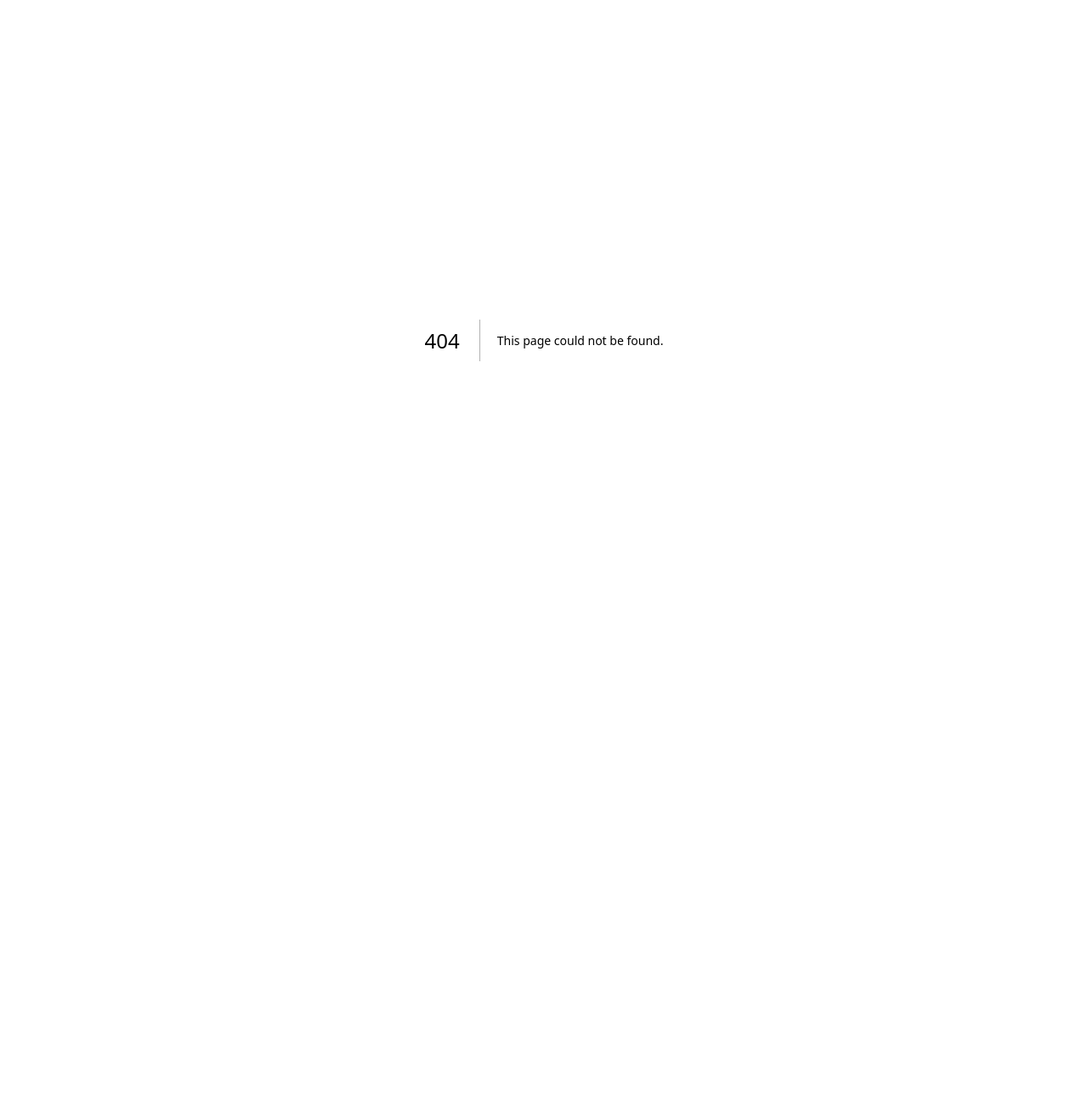
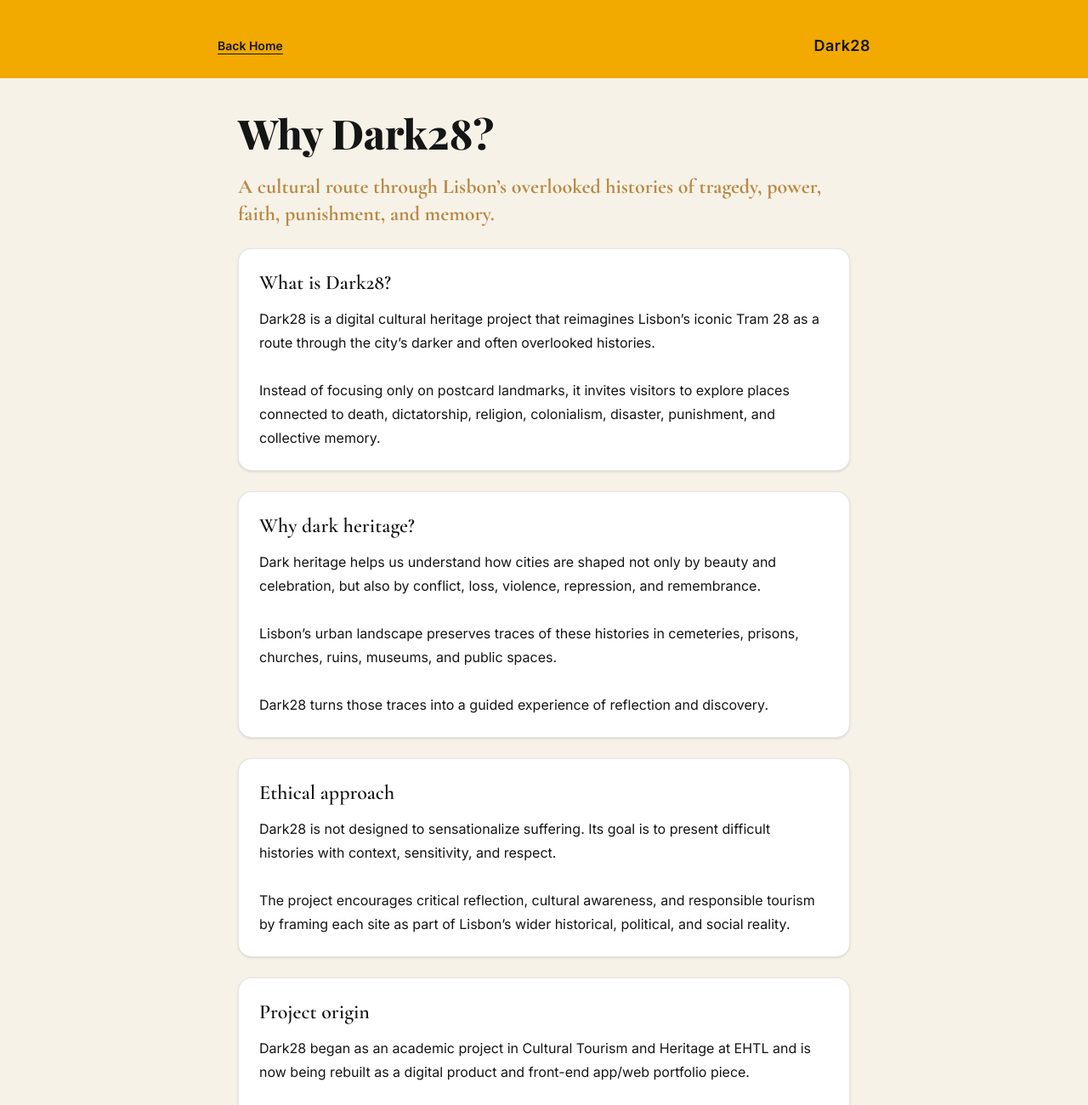
Before and after one commit to alinelx/dark-28, a Next.js app: page /about in a window 1280 px wide. Before the commit this address had no page. Shown: the top 1300 px of the page at 85% size. Before the commit the page ends 800 px from the top, so only its background shows below. Built offline with nearby package versions, Linux system fonts and the light colour scheme.

Commit message:
refactor(details): add expansable historical context preview and replace img with next image optimization

```diff
--- a/next.config.ts
+++ b/next.config.ts
@@ -1,8 +1,18 @@
 import type { NextConfig } from "next";
 
 const nextConfig: NextConfig = {
-  /* config options here */
-  reactCompiler: true,
+  images: {
+    remotePatterns: [
+      {
+        protocol: "https",
+        hostname: "upload.wikimedia.org",
+      },
+      {
+        protocol: "https",
+        hostname: "ncultura.pt",
+      },
+    ],
+  },
 };
 
 export default nextConfig;
--- /dev/null
+++ b/src/app/about/page.tsx
@@ -0,0 +1,115 @@
+import Link from "next/link";
+
+export default function AboutPage() {
+  return (
+    <main className="min-h-screen bg-(--color-bg) text-(--color-text)">
+      <header className="bg-(--color-yellow) px-6 pb-6 pt-10">
+        <div className="mx-auto flex max-w-3xl items-center justify-between">
+          <Link
+            href="/"
+            className="text-sm font-semibold underline underline-offset-4"
+          >
+            Back Home
+          </Link>
+
+          <div className="text-lg font-semibold tracking-wide">Dark28</div>
+        </div>
+      </header>
+
+      <section className="mx-auto flex max-w-3xl flex-col gap-6 px-6 py-10">
+        <h1
+          className="text-4xl font-black md:text-5xl"
+          style={{ fontFamily: "var(--font-headline)" }}
+        >
+          Why Dark28?
+        </h1>
+
+        <p
+          className="text-2xl font-bold text-(--color-gold)"
+          style={{ fontFamily: "var(--font-accent)" }}
+        >
+          A cultural route through Lisbon’s overlooked histories of tragedy,
+          power, faith, punishment, and memory.
+        </p>
+
+        <section className="rounded-2xl border border-black/10 bg-white p-6 shadow-sm">
+          <h2
+            className="mb-3 text-2xl font-semibold"
+            style={{ fontFamily: "var(--font-accent)" }}
+          >
+            What is Dark28?
+          </h2>
+          <p className="leading-7">
+            Dark28 is a digital cultural heritage project that reimagines
+            Lisbon’s iconic Tram 28 as a route through the city’s darker and
+            often overlooked histories.<br/><br/>
+            Instead of focusing only on postcard
+            landmarks, it invites visitors to explore places connected to death,
+            dictatorship, religion, colonialism, disaster, punishment, and
+            collective memory.
+          </p>
+        </section>
+
+        <section className="rounded-2xl border border-black/10 bg-white p-6 shadow-sm">
+          <h2
+            className="mb-3 text-2xl font-semibold"
+            style={{ fontFamily: "var(--font-accent)" }}
+          >
+            Why dark heritage?
+          </h2>
+          <p className="leading-7">
+            Dark heritage helps us understand how cities are shaped not only by
+            beauty and celebration, but also by conflict, loss, violence,
+            repression, and remembrance.<br/><br/>
+            Lisbon’s urban landscape preserves
+            traces of these histories in cemeteries, prisons, churches, ruins,
+            museums, and public spaces.<br/><br/>Dark28 turns those traces into a guided
+            experience of reflection and discovery.
+          </p>
+        </section>
+
+        <section className="rounded-2xl border border-black/10 bg-white p-6 shadow-sm">
+          <h2
+            className="mb-3 text-2xl font-semibold"
+            style={{ fontFamily: "var(--font-accent)" }}
+          >
+            Ethical approach
+          </h2>
+          <p className="leading-7">
+            Dark28 is not designed to sensationalize suffering. Its goal is to
+            present difficult histories with context, sensitivity, and respect.<br/><br/>
+            The project encourages critical reflection, cultural awareness, and
+            responsible tourism by framing each site as part of Lisbon’s wider
+            historical, political, and social reality.
+          </p>
+        </section>
+
+        <section className="rounded-2xl border border-black/10 bg-white p-6 shadow-sm">
+          <h2
+            className="mb-3 text-2xl font-semibold"
+            style={{ fontFamily: "var(--font-accent)" }}
+          >
+            Project origin
+          </h2>
+          <p className="leading-7">
+            Dark28 began as an academic project in Cultural Tourism and Heritage at EHTL
+            and is now being rebuilt as a digital product and front-end app/web
+            portfolio piece.<br/><br/>
+            It combines historical storytelling, editorial
+            design, tourism research, and modern web development into a product
+            that is both educational and scalable.
+          </p>
+        </section>
+
+        <div className="pt-2 items-center justify-center text-center">
+          <Link
+            href="/route"
+            className="inline-block rounded-full bg-(--color-burgundy) px-5 py-3 text-lg font-bold text-(--color-bg) transition hover:opacity-90"
+          >
+            Explore Route
+          </Link>
+        </div>
+      </section>
+    </main>
+  );
+}
--- a/src/app/page.tsx
+++ b/src/app/page.tsx
@@ -37,13 +37,12 @@ export default function Home() {
           >
             Explore Route
           </Link>
-
-          <button
-            type="button"
+          <Link
+            href="/about"
             className="rounded-lg bg-(--color-burgundy) px-5 py-3 text-lg font-medium text-(--color-bg) transition hover:opacity-90"
           >
             Why Dark28?
-          </button>
+          </Link>
         </div>
       </section>
     </main>
--- a/src/app/route/[slug]/page.tsx
+++ b/src/app/route/[slug]/page.tsx
@@ -3,6 +3,8 @@ import { notFound } from "next/navigation";
 import { landmarks } from "@/data/landmarks";
 import { categories } from "@/data/categories";
 import { getRouteCOInfo, getRouteMMInfo } from "@/data/routes";
+import HistoricalContextPreview from "@/components/preview";
+import Image from "next/image";
 
 type LandmarkDetailPageProps = {
   params: Promise<{
@@ -41,7 +43,7 @@ export default async function LandmarkDetailPage({
       </header>
 
       <section className="mx-auto flex max-w-3xl flex-col gap-8 px-6 py-10">
-        <div className="flex flex-col gap-4">
+        <div className="flex flex-col gap-4 items-center">
           <div className="flex flex-wrap gap-2">
             {landmark.category.map((cat) => {
               const category = categories.find((item) => item.id === cat);
@@ -81,11 +83,16 @@ export default async function LandmarkDetailPage({
           </div>
         {landmark.imageUrl && (
             <figure className="overflow-hidden rounded-2xl border border-black/10 bg-white shadow-sm">
-            <img
+            <div className="relative w-full">
+                <Image
                 src={landmark.imageUrl}
                 alt={landmark.imageAlt || landmark.title}
+                width={1200}
+                height={800}
                 className="h-auto w-full object-cover"
                 />
+            </div>
+
             {landmark.imageCaption && (
                 <figcaption className="px-4 py-3 text-sm text-black/70">
                 {landmark.imageCaption}
@@ -93,7 +100,7 @@ export default async function LandmarkDetailPage({
             )}
             </figure>
         )}
-          <div className="flex flex-wrap gap-4 mt-2 text-sm font-medium">
+          <div className="flex flex-wrap gap-4 mt-2 text-sm font-medium items-center justify-center">
             {landmark.routeStopCO && landmark.routeStopMM && (
                 <>
                 <span className="flex flex-wrap gap-0 px-4 py-2 text-xs font-medium bg-(--color-yellow) text-black rounded-full w-max">
@@ -108,33 +115,34 @@ export default async function LandmarkDetailPage({
             )}
           </div>
         </div>
-
-
-
         <section className="rounded-2xl border border-black/10 bg-white p-6 shadow-sm">
           <h2
-            className="mb-3 text-2xl font-semibold"
+            className="mb-3 text-2xl font-semibold justify-center flex"
             style={{ fontFamily: "var(--font-accent)" }}
           >
             Summary
           </h2>
-          <p className="leading-7">{landmark.summary}</p>
+          <p className="leading-7 whitespace-pre-line">{landmark.summary}</p>
         </section>
 
         <section className="rounded-2xl border border-black/10 bg-white p-6 shadow-sm">
             <h2
-            className="mb-3 text-2xl font-semibold"
+                className="mb-3 text-2xl font-semibold justify-center flex"
                 style={{ fontFamily: "var(--font-accent)" }}
             >
                 Historical Context
             </h2>
-          <p className="leading-7">{landmark.historicalContext}</p>
+
+            <HistoricalContextPreview
+                text={landmark.historicalContext}
+                previewLength={320}
+            />
         </section>
 
         {landmark.ethicalNote && (
           <section className="rounded-2xl border border-black/10 bg-white p-6 shadow-sm">
             <h2
-              className="mb-3 text-2xl font-semibold"
+              className="mb-3 text-2xl font-semibold justify-center flex"
               style={{ fontFamily: "var(--font-accent)" }}
             >
               Ethical Note
@@ -146,25 +154,25 @@ export default async function LandmarkDetailPage({
         {landmark.specialTip && (
           <section className="rounded-2xl border border-black/10 bg-white p-6 shadow-sm">
             <h2
-              className="mb-3 text-2xl font-semibold"
+              className="mb-3 text-2xl font-semibold justify-center flex"
               style={{ fontFamily: "var(--font-accent)" }}
             >
               Special Tip
             </h2>
-            <p className="leading-7">{landmark.specialTip}</p>
+            <p className="leading-7 text-center">{landmark.specialTip}</p>
           </section>
         )}
 
         {(landmark.visitLisboaUrl || landmark.lisboaUrl) && (
           <section className="rounded-2xl border border-black/10 bg-white p-6 shadow-sm">
             <h2
-              className="mb-4 text-2xl font-semibold"
+              className="mb-4 text-2xl font-semibold justify-center flex"
               style={{ fontFamily: "var(--font-accent)" }}
             >
               Useful Links
             </h2>
 
-            <div className="flex flex-wrap gap-3">
+            <div className="flex flex-wrap gap-3 justify-center">
               {landmark.visitLisboaUrl && (
                 <a
                   href={landmark.visitLisboaUrl}
@@ -193,13 +201,13 @@ export default async function LandmarkDetailPage({
         {landmark.tags.length > 0 && (
           <section className="rounded-2xl border border-black/10 bg-white p-6 shadow-sm">
             <h2
-              className="mb-4 text-2xl font-semibold"
+              className="mb-4 text-2xl font-semibold justify-center flex"
               style={{ fontFamily: "var(--font-accent)" }}
             >
               Tags
             </h2>
 
-            <div className="flex flex-wrap gap-2">
+            <div className="flex flex-wrap gap-2 justify-center">
               {landmark.tags.map((tag) => (
                 <span
                   key={tag}
@@ -212,10 +220,12 @@ export default async function LandmarkDetailPage({
           </section>
         )}
 
+
+      </section>
         {nextLandmark && (
-          <section className="rounded-2xl border border-black/10 bg-white p-6 shadow-sm">
+          <footer className="border border-black/10 bg-white p-6 shadow-sm">
             <h2
-              className="mb-4 text-2xl font-semibold"
+              className="mb-4 text-2xl font-semibold justify-center flex"
               style={{ fontFamily: "var(--font-accent)" }}
             >
               Next Stop
@@ -239,9 +249,8 @@ export default async function LandmarkDetailPage({
                 View
               </Link>
             </div>
-          </section>
+          </footer>
         )}
-      </section>
     </main>
   );
 }
--- a/src/app/route/page.tsx
+++ b/src/app/route/page.tsx
@@ -26,11 +26,11 @@ export default function RoutePage() {
               key={landmark.id}
               className="rounded-lg border border-black/10 bg-white p-4 shadow-sm"
             >
-              <div className="flex items-center md:content-center gap-4 mb-4">
-                <div className="relative rounded-full bg-(--color-yellow) text-black w-10 h-10 flex items-center justify-center text-lg font-extrabold mb-2">
+              <div className="flex items-center content-center gap-2">
+                <div className="flex w-10 h-10 p-2 rounded-full bg-(--color-yellow) text-black items-center justify-center text-lg font-extrabold">
                     {landmark.id}
                 </div>
-                <div className="flex-col items-right gap-y-0 pl-1">
+                <div className="flex-1 pl-2 items-right">
                 <h2
                     className="text-2xl font-black"
                     style={{ fontFamily: "(--font-headline)" }}
@@ -52,7 +52,7 @@ export default function RoutePage() {
                 </div>
               </div>
               </div>
-              <p className="text-sm font-bold text-(--color-yellow)">
+              <p className="text-sm pt-4 font-bold text-(--color-yellow)">
                 {landmark.locationName} • {landmark.type}
               </p>
               <p className="text-sm font-semibold">
@@ -64,7 +64,7 @@ export default function RoutePage() {
               <div className="mt-4 flex gap-2 justify-center">
                 <Link
                 href={`/route/${landmark.slug}`}
-                className="text-sm px-3 py-2 bg-white border border-[var(--color-yellow)] font-bold text-black rounded-full"
+                className="text-sm px-3 py-2 bg-white border border-(--color-yellow)] font-bold text-black rounded-full"
                 >
                 Learn more
                 </Link>
--- /dev/null
+++ b/src/components/preview.tsx
@@ -0,0 +1,58 @@
+"use client";
+
+import { useState } from "react";
+
+type HistoricalContextPreviewProps = {
+  text: string;
+  previewLength?: number;
+};
+
+export default function HistoricalContextPreview({
+  text,
+  previewLength = 320,
+}: HistoricalContextPreviewProps) {
+  const [isExpanded, setIsExpanded] = useState(false);
+
+  const shouldTruncate = text.length > previewLength;
+  const previewText = shouldTruncate
+    ? `${text.slice(0, previewLength).trim()}...`
+    : text;
+
+  return (
+    <div className="relative">
+      <div className="relative">
+        <p className="leading-7">
+          {isExpanded || !shouldTruncate ? text : previewText}
+        </p>
+
+        {!isExpanded && shouldTruncate && (
+          <div className="pointer-events-none absolute inset-x-0 bottom-0 mt-20 h-28 rounded-b-2xl bg-linear-to-t from-white via-white/85 to-transparent backdrop-blur-sm" />
+        )}
+      </div>
+
+      {!isExpanded && shouldTruncate && (
+        <div className="absolute z-10 top-2 left-1/2 transform -translate-x-1/2 flex justify-center">
+          <button
+            type="button"
+            onClick={() => setIsExpanded(true)}
+            className="rounded-full bg-black px-4 py-2 text-sm font-bold text-white shadow-md"
+          >
+            Continue reading to unlock the full historical context.
+          </button>
+        </div>
+      )}
+
+      {isExpanded && shouldTruncate && (
+        <div className="mt-4">
+          <button
+            type="button"
+            onClick={() => setIsExpanded(false)}
+            className="rounded-full bg-(--color-yellow) px-4 py-2 text-sm font-bold text-black shadow-md"
+          >
+            Show less
+          </button>
+        </div>
+      )}
+    </div>
+  );
+}
```
Also changed, not shown: src/data/landmarks.ts (+16 -5 lines). Lines whose indentation alone changed are shown as unchanged.
